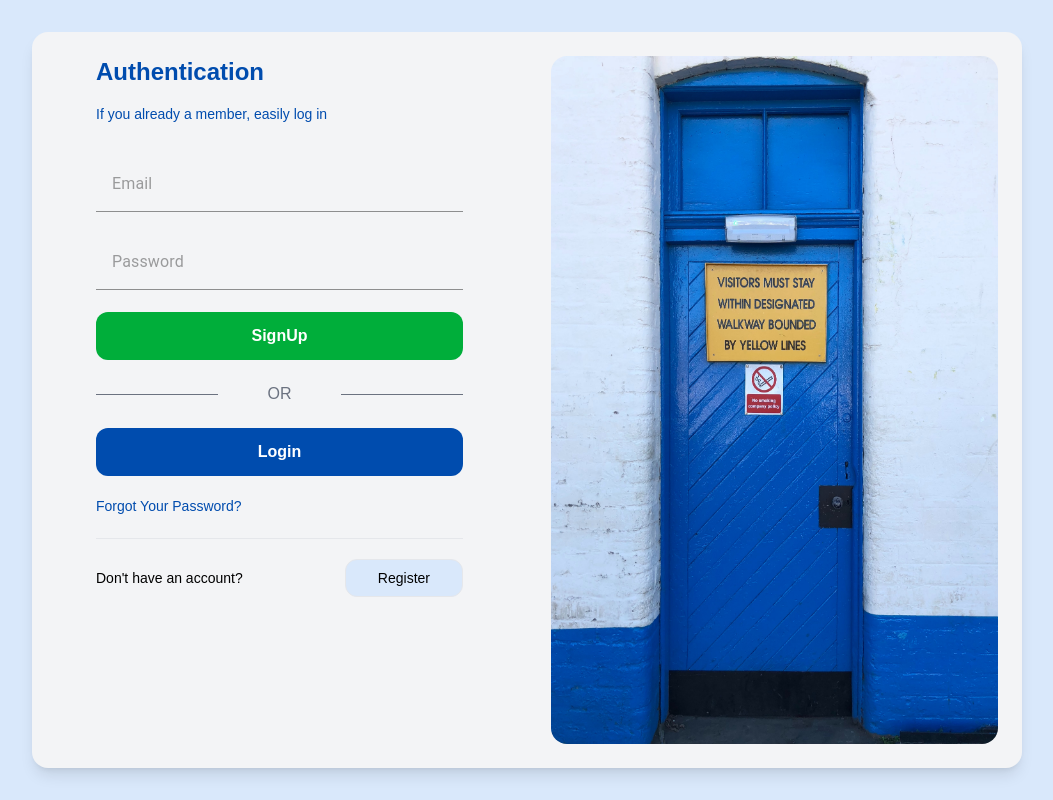
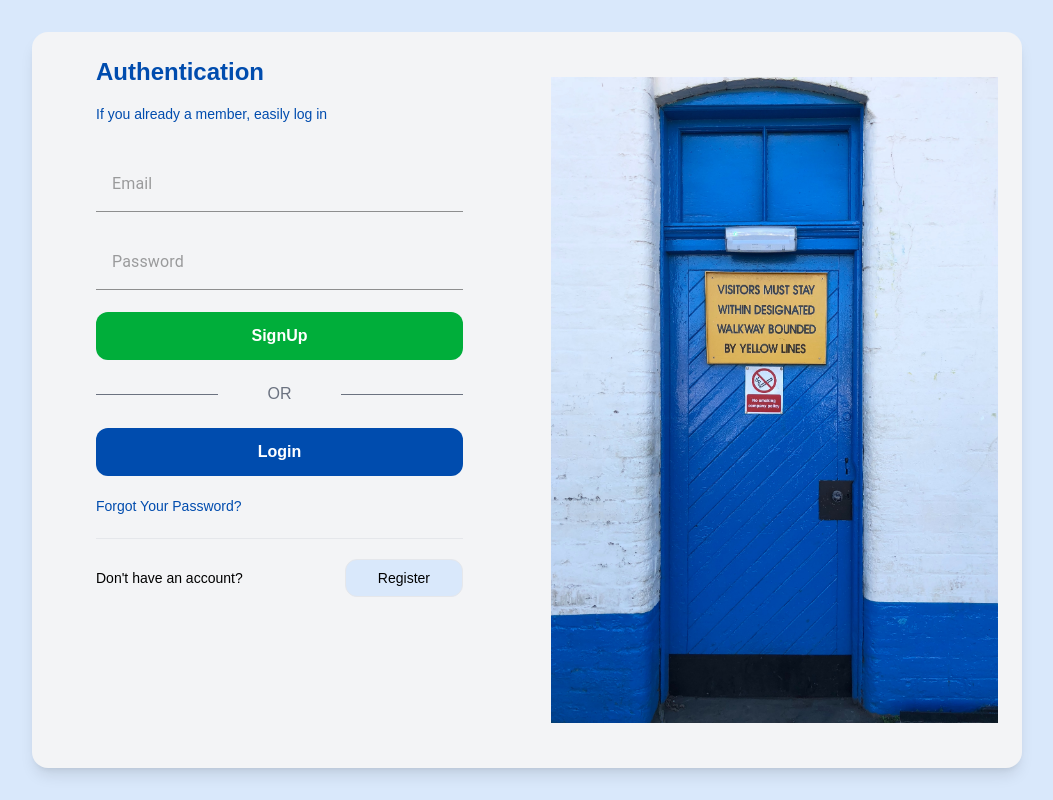
Before and after one commit to MOwais20/codejam_challenge_app, a React (Create React App) app: page /signIn in a window 1280 px wide. Shown: the whole page, without its empty margins (113-1166 px from the left). Built offline with nearby package versions, Linux system fonts and the light colour scheme.

Commit message:
code push

```diff
--- a/src/components/Home.js
+++ b/src/components/Home.js
@@ -2,6 +2,7 @@ import React from "react";
 import { get, ref, set, onValue } from "firebase/database";
 import { db, auth } from "../config/firebase";
 import Navbar from "./Navbar";
+const FoodCategory = React.lazy(() => import("./FoodByCategory"));
 
 const Home = () => {
   React.useEffect(() => {
@@ -21,7 +22,13 @@ const Home = () => {
     });
   }, []);
 
-  return <Navbar />;
+  return (
+    <div>
+      <Navbar />
+
+      <FoodCategory />
+    </div>
+  );
 };
 
 export default Home;
--- a/src/components/LoginForm.js
+++ b/src/components/LoginForm.js
@@ -28,6 +28,7 @@ export default function FormPropsTextFields() {
       })
       .catch((err) => {
         console.log(err.message);
+        alert(err.message);
       });
   };
   const handleSignup = (e) => {
@@ -41,6 +42,7 @@ export default function FormPropsTextFields() {
       })
       .catch((err) => {
         console.log(err.message);
+        alert(err.message);
       });
   };
 
@@ -115,7 +117,12 @@ export default function FormPropsTextFields() {
           </div>
         </div>
         <div className="hidden md:block w-full h-[92vh] p-6">
-          <img className="rounded-2xl w-full h-full" src={logpic} alt="" />
+          <img
+            style={{ objectFit: "contain" }}
+            className="rounded-2xl w-full h-full"
+            src={logpic}
+            alt=""
+          />
         </div>
       </div>
     </div>
```
Also changed, not shown: src/images/food_app.jpg (added).
